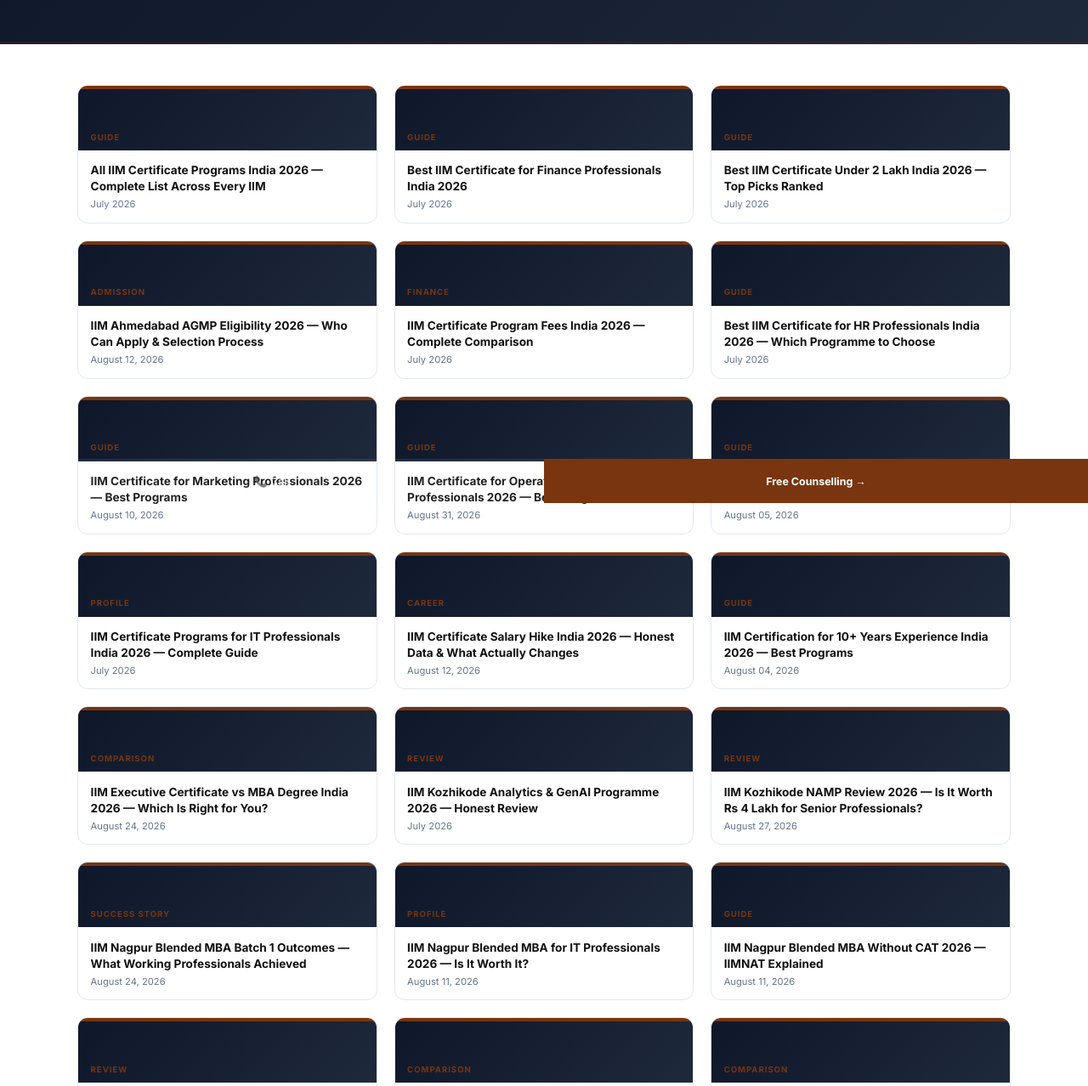
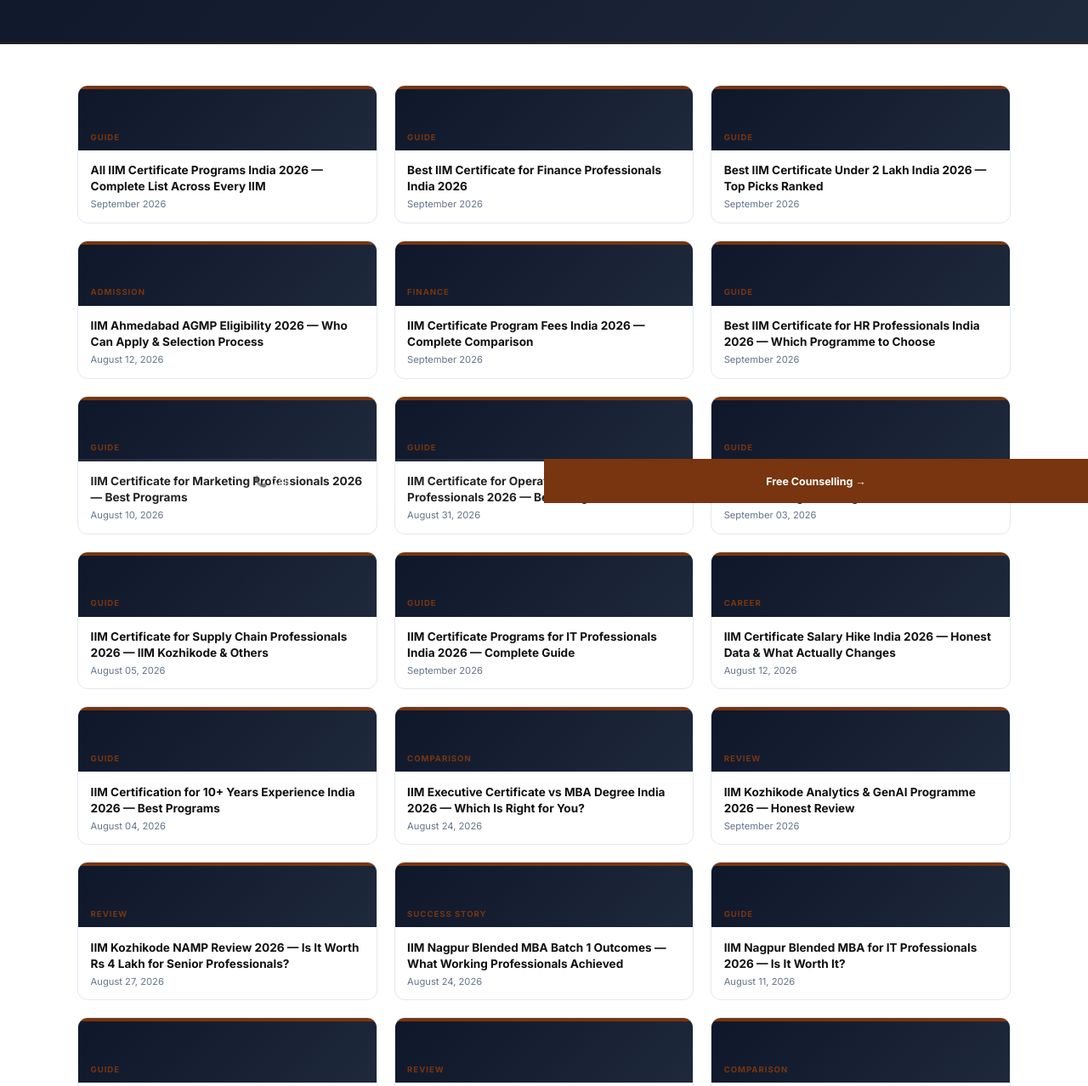
Before and after one commit to durgeshkekare-gif/iimcertification-co-in, a website: page blog/index.html in a window 1280 px wide. Shown: the part 208-1486 px from the top of the page at 85% size. Drawn offline with Linux system fonts and the light colour scheme.

Commit message:
fix: rebuild blog index

```diff
--- a/blog/index.html
+++ b/blog/index.html
@@ -1,7 +1,7 @@
 <!DOCTYPE html><html lang="en"><head>
 <meta charset="UTF-8"><link rel="icon" href="/favicon.ico">
-<meta name="viewport" content="width=device-width,initial-scale=1.0"><meta name="robots" content="index,follow">
-<title>Blog — 24 Guides | iimcertification.co.in</title>
+<meta name="viewport" content="width=device-width,initial-scale=1.0">
+<title>Blog — 25 Guides | iimcertification.co.in</title>
 <link rel="canonical" href="https://iimcertification.co.in/blog">
 <script async src="https://www.googletagmanager.com/gtag/js?id=G-MYVS4M9GN7"></script>
 <script>window.dataLayer=window.dataLayer||[];function gtag(){dataLayer.push(arguments);}gtag('js',new Date());gtag('config','G-MYVS4M9GN7');</script>
@@ -9,36 +9,38 @@
 <link href="https://fonts.googleapis.com/css2?family=Sora:wght@400;600;700;800&family=Inter:wght@300;400;500;600;700&display=swap" rel="stylesheet">
 <link rel="stylesheet" href="/assets/style.css?v=11">
 </head><body>
-<nav class="nav"><a href="/" class="nav-logo"><span style='color:#F59E0B'>IIM</span>Certification.co.in</a><a href="/apply.html" class="nav-cta">Free Counselling</a><button class="nav-ham">&#9776;</button></nav>
+<nav class="nav"><a href="/" class="nav-logo"><span style='color:#F59E0B'>IIM</span>Certification.co.in</a>
+<a href="/apply.html" class="nav-cta">Free Counselling</a><button class="nav-ham">&#9776;</button></nav>
 <div style="background:linear-gradient(135deg,#0F172A,#1E293B);padding:52px 4%;text-align:center;border-bottom:3px solid #78350F33;">
-  <span style="font-size:.63rem;font-weight:700;letter-spacing:.16em;text-transform:uppercase;color:#78350F;display:block;margin-bottom:.5rem;">24 articles · Updated July 2026</span>
-  <h1 style="font-family:Sora,sans-serif;font-size:clamp(1.75rem,3.5vw,2.4rem);font-weight:800;color:#fff;letter-spacing:-.03em;margin-bottom:.5rem;">Guides &amp; Reviews</h1>
-  <p style="font-size:.875rem;color:rgba(255,255,255,.45);max-width:520px;margin:.5rem auto 0;">Program reviews, career guides and salary insights for professionals in India.</p>
+<span style="font-size:.63rem;font-weight:700;letter-spacing:.16em;text-transform:uppercase;color:#78350F;display:block;margin-bottom:.5rem;">25 articles · Updated September 2026</span>
+<h1 style="font-family:Sora,sans-serif;font-size:clamp(1.75rem,3.5vw,2.4rem);font-weight:800;color:#fff;letter-spacing:-.03em;margin-bottom:.5rem;">Guides &amp; Reviews</h1>
+<p style="font-size:.875rem;color:rgba(255,255,255,.45);max-width:520px;margin:.5rem auto 0;">Program reviews, career guides and salary insights for professionals in India.</p>
 </div>
-<div class="blog-grid"><a href="/blog/all-iim-certificate-programs-india-2026" class="blog-card"><div class="blog-card-bar" style="background:#78350F;"></div><div class="blog-card-head"><span class="blog-card-cat" style="color:#78350F;">Guide</span></div><div class="blog-card-body"><div class="blog-card-title">All IIM Certificate Programs India 2026 — Complete List Across Every IIM</div><div class="blog-card-date">July 2026</div></div></a>
-<a href="/blog/best-iim-certificate-for-finance-professionals" class="blog-card"><div class="blog-card-bar" style="background:#78350F;"></div><div class="blog-card-head"><span class="blog-card-cat" style="color:#78350F;">Guide</span></div><div class="blog-card-body"><div class="blog-card-title">Best IIM Certificate for Finance Professionals India 2026</div><div class="blog-card-date">July 2026</div></div></a>
-<a href="/blog/best-iim-certificate-under-2-lakh-india-2026" class="blog-card"><div class="blog-card-bar" style="background:#78350F;"></div><div class="blog-card-head"><span class="blog-card-cat" style="color:#78350F;">Guide</span></div><div class="blog-card-body"><div class="blog-card-title">Best IIM Certificate Under 2 Lakh India 2026 — Top Picks Ranked</div><div class="blog-card-date">July 2026</div></div></a>
+<div class="blog-grid"><a href="/blog/all-iim-certificate-programs-india-2026" class="blog-card"><div class="blog-card-bar" style="background:#78350F;"></div><div class="blog-card-head"><span class="blog-card-cat" style="color:#78350F;">Guide</span></div><div class="blog-card-body"><div class="blog-card-title">All IIM Certificate Programs India 2026 — Complete List Across Every IIM</div><div class="blog-card-date">September 2026</div></div></a>
+<a href="/blog/best-iim-certificate-for-finance-professionals" class="blog-card"><div class="blog-card-bar" style="background:#78350F;"></div><div class="blog-card-head"><span class="blog-card-cat" style="color:#78350F;">Guide</span></div><div class="blog-card-body"><div class="blog-card-title">Best IIM Certificate for Finance Professionals India 2026</div><div class="blog-card-date">September 2026</div></div></a>
+<a href="/blog/best-iim-certificate-under-2-lakh-india-2026" class="blog-card"><div class="blog-card-bar" style="background:#78350F;"></div><div class="blog-card-head"><span class="blog-card-cat" style="color:#78350F;">Guide</span></div><div class="blog-card-body"><div class="blog-card-title">Best IIM Certificate Under 2 Lakh India 2026 — Top Picks Ranked</div><div class="blog-card-date">September 2026</div></div></a>
 <a href="/blog/iim-ahmedabad-agmp-eligibility-2026" class="blog-card"><div class="blog-card-bar" style="background:#78350F;"></div><div class="blog-card-head"><span class="blog-card-cat" style="color:#78350F;">Admission</span></div><div class="blog-card-body"><div class="blog-card-title">IIM Ahmedabad AGMP Eligibility 2026 — Who Can Apply & Selection Process</div><div class="blog-card-date">August 12, 2026</div></div></a>
-<a href="/blog/iim-certificate-fees-comparison-2026" class="blog-card"><div class="blog-card-bar" style="background:#78350F;"></div><div class="blog-card-head"><span class="blog-card-cat" style="color:#78350F;">Finance</span></div><div class="blog-card-body"><div class="blog-card-title">IIM Certificate Program Fees India 2026 — Complete Comparison</div><div class="blog-card-date">July 2026</div></div></a>
-<a href="/blog/iim-certificate-for-hr-professionals-india-2026" class="blog-card"><div class="blog-card-bar" style="background:#78350F;"></div><div class="blog-card-head"><span class="blog-card-cat" style="color:#78350F;">Guide</span></div><div class="blog-card-body"><div class="blog-card-title">Best IIM Certificate for HR Professionals India 2026 — Which Programme to Choose</div><div class="blog-card-date">July 2026</div></div></a>
+<a href="/blog/iim-certificate-fees-comparison-2026" class="blog-card"><div class="blog-card-bar" style="background:#78350F;"></div><div class="blog-card-head"><span class="blog-card-cat" style="color:#78350F;">Finance</span></div><div class="blog-card-body"><div class="blog-card-title">IIM Certificate Program Fees India 2026 — Complete Comparison</div><div class="blog-card-date">September 2026</div></div></a>
+<a href="/blog/iim-certificate-for-hr-professionals-india-2026" class="blog-card"><div class="blog-card-bar" style="background:#78350F;"></div><div class="blog-card-head"><span class="blog-card-cat" style="color:#78350F;">Guide</span></div><div class="blog-card-body"><div class="blog-card-title">Best IIM Certificate for HR Professionals India 2026 — Which Programme to Choose</div><div class="blog-card-date">September 2026</div></div></a>
 <a href="/blog/iim-certificate-for-marketing-professionals-2026" class="blog-card"><div class="blog-card-bar" style="background:#78350F;"></div><div class="blog-card-head"><span class="blog-card-cat" style="color:#78350F;">Guide</span></div><div class="blog-card-body"><div class="blog-card-title">IIM Certificate for Marketing Professionals 2026 — Best Programs</div><div class="blog-card-date">August 10, 2026</div></div></a>
 <a href="/blog/iim-certificate-for-operations-manufacturing-india-2026" class="blog-card"><div class="blog-card-bar" style="background:#78350F;"></div><div class="blog-card-head"><span class="blog-card-cat" style="color:#78350F;">Guide</span></div><div class="blog-card-body"><div class="blog-card-title">IIM Certificate for Operations & Manufacturing Professionals 2026 — Best Programs</div><div class="blog-card-date">August 31, 2026</div></div></a>
+<a href="/blog/iim-certificate-for-startup-founders-india-2026" class="blog-card"><div class="blog-card-bar" style="background:#78350F;"></div><div class="blog-card-head"><span class="blog-card-cat" style="color:#78350F;">Guide</span></div><div class="blog-card-body"><div class="blog-card-title">IIM Certificate for Startup Founders India 2026 — Which Program Is Right?</div><div class="blog-card-date">September 03, 2026</div></div></a>
 <a href="/blog/iim-certificate-for-supply-chain-professionals-2026" class="blog-card"><div class="blog-card-bar" style="background:#78350F;"></div><div class="blog-card-head"><span class="blog-card-cat" style="color:#78350F;">Guide</span></div><div class="blog-card-body"><div class="blog-card-title">IIM Certificate for Supply Chain Professionals 2026 — IIM Kozhikode & Others</div><div class="blog-card-date">August 05, 2026</div></div></a>
-<a href="/blog/iim-certificate-programs-for-it-professionals-india-2026" class="blog-card"><div class="blog-card-bar" style="background:#78350F;"></div><div class="blog-card-head"><span class="blog-card-cat" style="color:#78350F;">Profile</span></div><div class="blog-card-body"><div class="blog-card-title">IIM Certificate Programs for IT Professionals India 2026 — Complete Guide</div><div class="blog-card-date">July 2026</div></div></a>
+<a href="/blog/iim-certificate-programs-for-it-professionals-india-2026" class="blog-card"><div class="blog-card-bar" style="background:#78350F;"></div><div class="blog-card-head"><span class="blog-card-cat" style="color:#78350F;">Guide</span></div><div class="blog-card-body"><div class="blog-card-title">IIM Certificate Programs for IT Professionals India 2026 — Complete Guide</div><div class="blog-card-date">September 2026</div></div></a>
 <a href="/blog/iim-certificate-salary-hike-india-2026" class="blog-card"><div class="blog-card-bar" style="background:#78350F;"></div><div class="blog-card-head"><span class="blog-card-cat" style="color:#78350F;">Career</span></div><div class="blog-card-body"><div class="blog-card-title">IIM Certificate Salary Hike India 2026 — Honest Data & What Actually Changes</div><div class="blog-card-date">August 12, 2026</div></div></a>
 <a href="/blog/iim-certification-for-10-plus-years-experience-2026" class="blog-card"><div class="blog-card-bar" style="background:#78350F;"></div><div class="blog-card-head"><span class="blog-card-cat" style="color:#78350F;">Guide</span></div><div class="blog-card-body"><div class="blog-card-title">IIM Certification for 10+ Years Experience India 2026 — Best Programs</div><div class="blog-card-date">August 04, 2026</div></div></a>
 <a href="/blog/iim-executive-program-vs-mba-degree-india-2026" class="blog-card"><div class="blog-card-bar" style="background:#78350F;"></div><div class="blog-card-head"><span class="blog-card-cat" style="color:#78350F;">Comparison</span></div><div class="blog-card-body"><div class="blog-card-title">IIM Executive Certificate vs MBA Degree India 2026 — Which Is Right for You?</div><div class="blog-card-date">August 24, 2026</div></div></a>
-<a href="/blog/iim-kozhikode-analytics-genai-review-2026" class="blog-card"><div class="blog-card-bar" style="background:#78350F;"></div><div class="blog-card-head"><span class="blog-card-cat" style="color:#78350F;">Review</span></div><div class="blog-card-body"><div class="blog-card-title">IIM Kozhikode Analytics & GenAI Programme 2026 — Honest Review</div><div class="blog-card-date">July 2026</div></div></a>
+<a href="/blog/iim-kozhikode-analytics-genai-review-2026" class="blog-card"><div class="blog-card-bar" style="background:#78350F;"></div><div class="blog-card-head"><span class="blog-card-cat" style="color:#78350F;">Review</span></div><div class="blog-card-body"><div class="blog-card-title">IIM Kozhikode Analytics & GenAI Programme 2026 — Honest Review</div><div class="blog-card-date">September 2026</div></div></a>
 <a href="/blog/iim-kozhikode-namp-review-2026" class="blog-card"><div class="blog-card-bar" style="background:#78350F;"></div><div class="blog-card-head"><span class="blog-card-cat" style="color:#78350F;">Review</span></div><div class="blog-card-body"><div class="blog-card-title">IIM Kozhikode NAMP Review 2026 — Is It Worth Rs 4 Lakh for Senior Professionals?</div><div class="blog-card-date">August 27, 2026</div></div></a>
 <a href="/blog/iim-nagpur-batch-1-outcomes-working-professionals" class="blog-card"><div class="blog-card-bar" style="background:#78350F;"></div><div class="blog-card-head"><span class="blog-card-cat" style="color:#78350F;">Success Story</span></div><div class="blog-card-body"><div class="blog-card-title">IIM Nagpur Blended MBA Batch 1 Outcomes — What Working Professionals Achieved</div><div class="blog-card-date">August 24, 2026</div></div></a>
-<a href="/blog/iim-nagpur-blended-mba-for-it-professionals-2026" class="blog-card"><div class="blog-card-bar" style="background:#78350F;"></div><div class="blog-card-head"><span class="blog-card-cat" style="color:#78350F;">Profile</span></div><div class="blog-card-body"><div class="blog-card-title">IIM Nagpur Blended MBA for IT Professionals 2026 — Is It Worth It?</div><div class="blog-card-date">August 11, 2026</div></div></a>
+<a href="/blog/iim-nagpur-blended-mba-for-it-professionals-2026" class="blog-card"><div class="blog-card-bar" style="background:#78350F;"></div><div class="blog-card-head"><span class="blog-card-cat" style="color:#78350F;">Guide</span></div><div class="blog-card-body"><div class="blog-card-title">IIM Nagpur Blended MBA for IT Professionals 2026 — Is It Worth It?</div><div class="blog-card-date">August 11, 2026</div></div></a>
 <a href="/blog/iim-nagpur-blended-mba-without-cat-2026" class="blog-card"><div class="blog-card-bar" style="background:#78350F;"></div><div class="blog-card-head"><span class="blog-card-cat" style="color:#78350F;">Guide</span></div><div class="blog-card-body"><div class="blog-card-title">IIM Nagpur Blended MBA Without CAT 2026 — IIMNAT Explained</div><div class="blog-card-date">August 11, 2026</div></div></a>
-<a href="/blog/iim-nagpur-certificate-programs-review-2026" class="blog-card"><div class="blog-card-bar" style="background:#78350F;"></div><div class="blog-card-head"><span class="blog-card-cat" style="color:#78350F;">Review</span></div><div class="blog-card-body"><div class="blog-card-title">IIM Nagpur Certificate Programs 2026 — FinTech, Blended MBA & PGCGM Review</div><div class="blog-card-date">July 2026</div></div></a>
+<a href="/blog/iim-nagpur-certificate-programs-review-2026" class="blog-card"><div class="blog-card-bar" style="background:#78350F;"></div><div class="blog-card-head"><span class="blog-card-cat" style="color:#78350F;">Review</span></div><div class="blog-card-body"><div class="blog-card-title">IIM Nagpur Certificate Programs 2026 — FinTech, Blended MBA & PGCGM Review</div><div class="blog-card-date">September 2026</div></div></a>
 <a href="/blog/iim-nagpur-certification-vs-iim-ahmedabad-2026" class="blog-card"><div class="blog-card-bar" style="background:#78350F;"></div><div class="blog-card-head"><span class="blog-card-cat" style="color:#78350F;">Comparison</span></div><div class="blog-card-body"><div class="blog-card-title">IIM Nagpur Certification vs IIM Ahmedabad 2026 — Honest Comparison</div><div class="blog-card-date">August 04, 2026</div></div></a>
 <a href="/blog/iim-nagpur-vs-iim-trichy-certificate-2026" class="blog-card"><div class="blog-card-bar" style="background:#78350F;"></div><div class="blog-card-head"><span class="blog-card-cat" style="color:#78350F;">Comparison</span></div><div class="blog-card-body"><div class="blog-card-title">IIM Nagpur vs IIM Trichy Certificate 2026 — Which Is Better?</div><div class="blog-card-date">August 10, 2026</div></div></a>
-<a href="/blog/iim-short-term-courses-india-2026-under-6-months" class="blog-card"><div class="blog-card-bar" style="background:#78350F;"></div><div class="blog-card-head"><span class="blog-card-cat" style="color:#78350F;">Guide</span></div><div class="blog-card-body"><div class="blog-card-title">IIM Short Term Courses India 2026 — Best Certificates Under 6 Months</div><div class="blog-card-date">July 2026</div></div></a>
+<a href="/blog/iim-short-term-courses-india-2026-under-6-months" class="blog-card"><div class="blog-card-bar" style="background:#78350F;"></div><div class="blog-card-head"><span class="blog-card-cat" style="color:#78350F;">Guide</span></div><div class="blog-card-body"><div class="blog-card-title">IIM Short Term Courses India 2026 — Best Certificates Under 6 Months</div><div class="blog-card-date">September 2026</div></div></a>
 <a href="/blog/iim-trichy-certificate-programs-2026-complete-guide" class="blog-card"><div class="blog-card-bar" style="background:#78350F;"></div><div class="blog-card-head"><span class="blog-card-cat" style="color:#78350F;">Guide</span></div><div class="blog-card-body"><div class="blog-card-title">IIM Trichy Certificate Programs 2026 — All 4 Programs Fees & Eligibility</div><div class="blog-card-date">August 05, 2026</div></div></a>
-<a href="/blog/iim-vs-iit-certificate-india-2026-which-better" class="blog-card"><div class="blog-card-bar" style="background:#78350F;"></div><div class="blog-card-head"><span class="blog-card-cat" style="color:#78350F;">Comparison</span></div><div class="blog-card-body"><div class="blog-card-title">IIM vs IIT Certificate India 2026 — Which Is Better for Your Career?</div><div class="blog-card-date">July 2026</div></div></a></div>
+<a href="/blog/iim-vs-iit-certificate-india-2026-which-better" class="blog-card"><div class="blog-card-bar" style="background:#78350F;"></div><div class="blog-card-head"><span class="blog-card-cat" style="color:#78350F;">Comparison</span></div><div class="blog-card-body"><div class="blog-card-title">IIM vs IIT Certificate India 2026 — Which Is Better for Your Career?</div><div class="blog-card-date">September 2026</div></div></a></div>
 <footer style="background:#0F172A;padding:1.5rem 4%;margin-top:3rem;text-align:center;">
 <p style="font-size:.7rem;color:rgba(255,255,255,.35);">© 2026 iimcertification.co.in</p>
 </footer>
```
